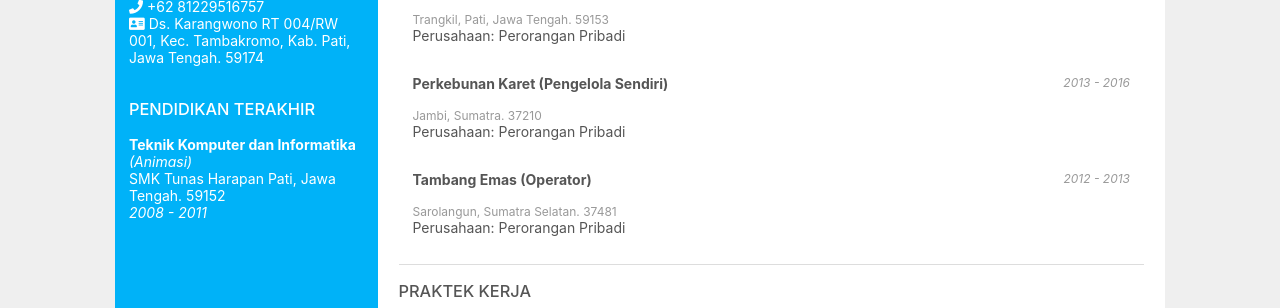
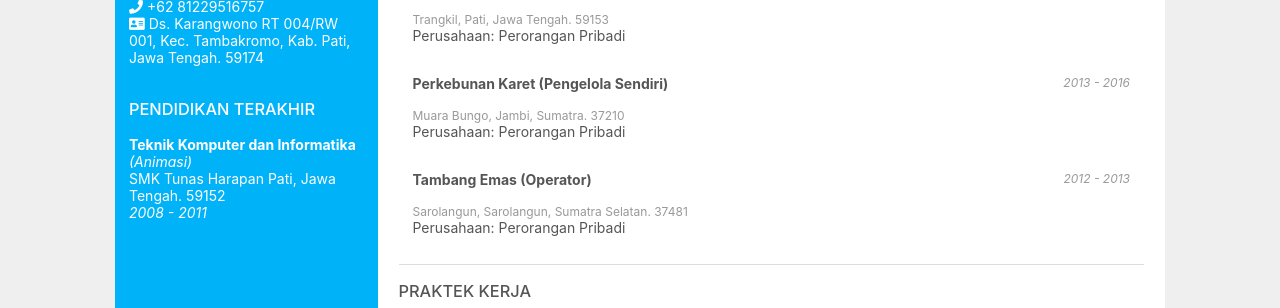
Before and after one commit to mohamadrido/about, a Jekyll site: the page built from id.html, in a window 1280 px wide. Shown: the part 460-768 px from the top of the page. Built offline with Jekyll 4.4.1, drawn with Linux system fonts in a browser that asks for light colours; nearby versions of some CDN libraries.

Commit message:
Update id.html

```diff
--- a/id.html
+++ b/id.html
@@ -68,14 +68,14 @@ layout: default
     <div class="container-right">
     <i>2013 - 2016</i>
     </div>
-    <p><span class="span">Jambi, Sumatra. 37210</span><br/>
+    <p><span class="span">Muara Bungo, Jambi, Sumatra. 37210</span><br/>
     Perusahaan: Perorangan Pribadi</p>
     <br/>
     <b>Tambang Emas (Operator)</b>
     <div class="container-right">
     <i>2012 - 2013</i>
     </div>
-    <p><span class="span">Sarolangun, Sumatra Selatan. 37481</span><br/>
+    <p><span class="span">Sarolangun, Sarolangun, Sumatra Selatan. 37481</span><br/>
     Perusahaan: Perorangan Pribadi</p>
 
     </div>
```
